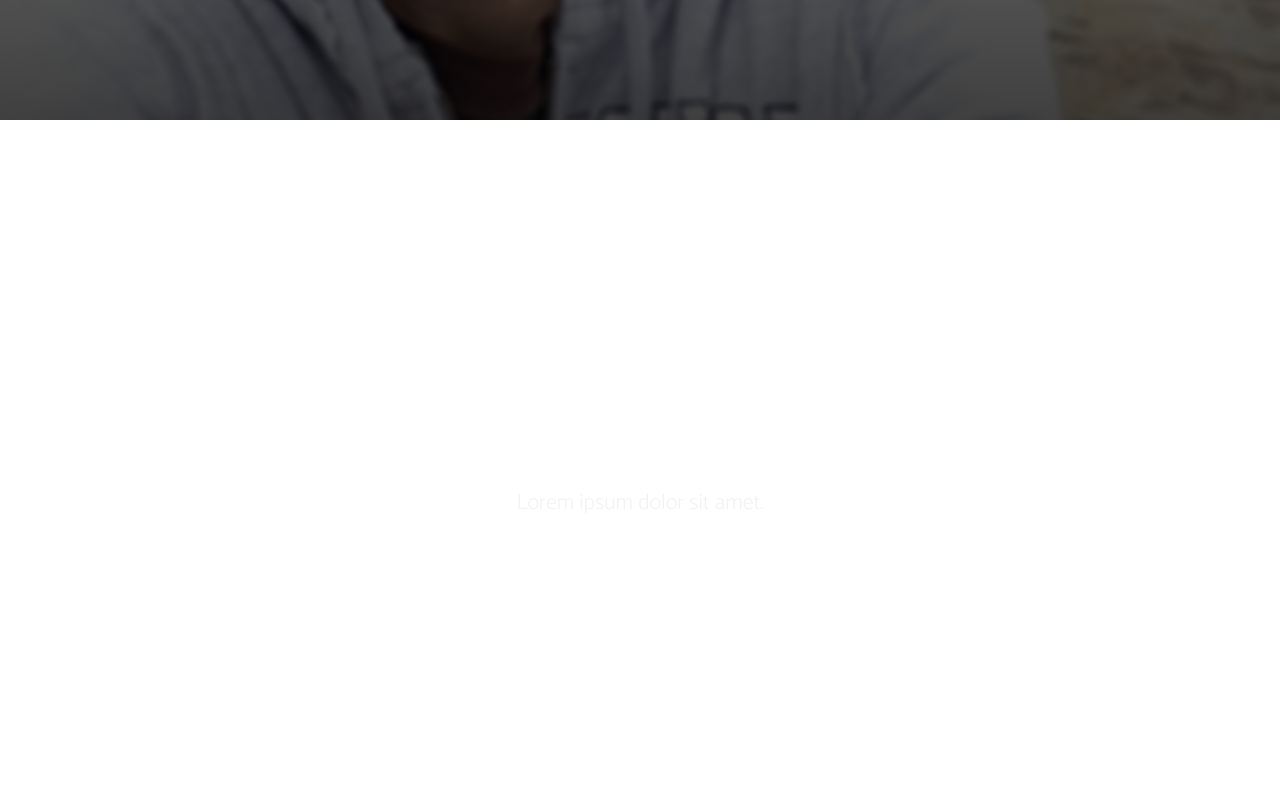
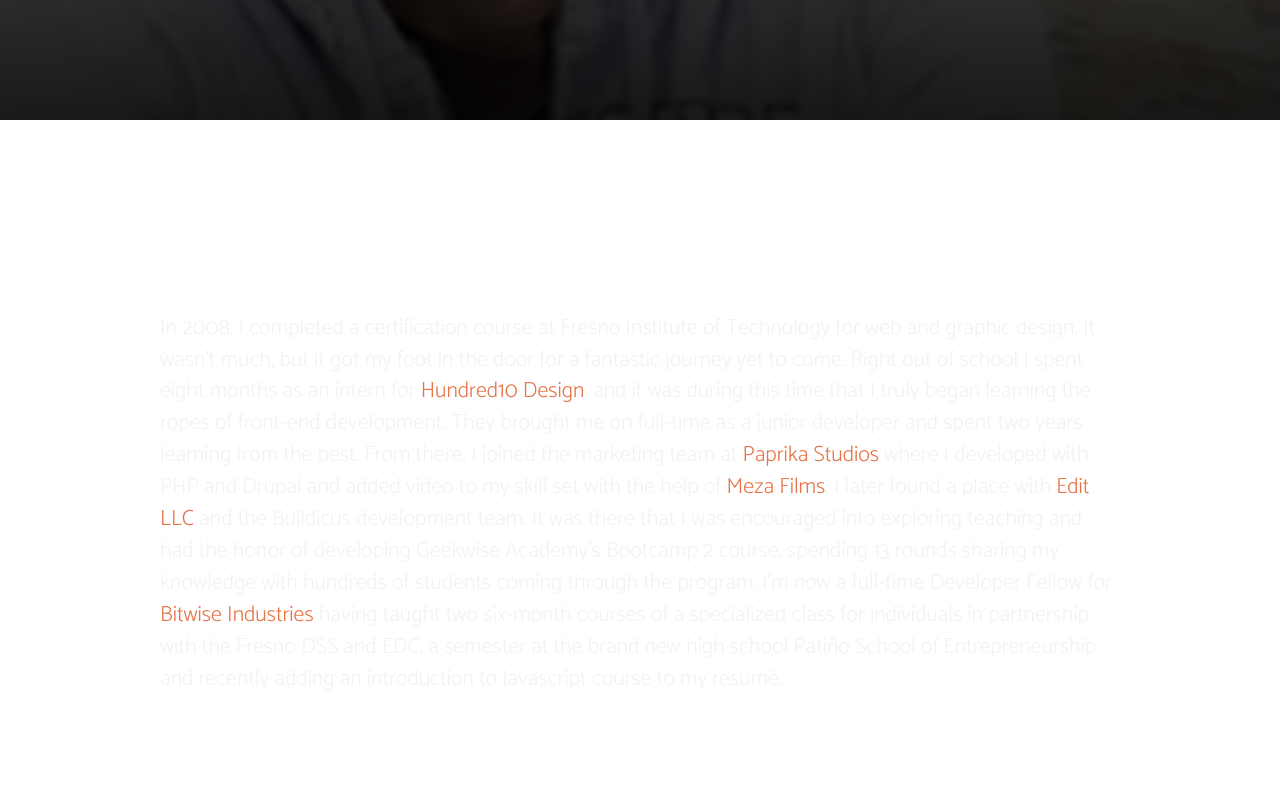
Before and after one commit to mhigley/matthewhigley, a Gatsby site: page / in a window 1280 px wide. Shown: the part 680-1480 px from the top of the page. Built offline with nearby package versions, Linux system fonts and the light colour scheme; Gatsby itself is replaced by a stand-in of ours.

Commit message:
adding biography

```diff
--- a/public/chunk-map.json
+++ b/public/chunk-map.json
@@ -1 +1 @@
-{"app":["/app-ae8d305a6f7879cdd771.js"],"component---src-pages-404-js":["/component---src-pages-404-js-091d1e3b3a75f56ffb78.js"],"component---src-pages-index-js":["/component---src-pages-index-js-7fa3d28f4373a1c2e01d.js"],"component---src-pages-page-2-js":["/component---src-pages-page-2-js-3fc1d32ad4850ea01be8.js"],"pages-manifest":["/pages-manifest-59d6f11a9a4a7f59c89a.js"]}
+{"app":["/app-ae8d305a6f7879cdd771.js"],"component---src-pages-404-js":["/component---src-pages-404-js-091d1e3b3a75f56ffb78.js"],"component---src-pages-index-js":["/component---src-pages-index-js-bc4408c461e0d2f63be4.js"],"component---src-pages-page-2-js":["/component---src-pages-page-2-js-3fc1d32ad4850ea01be8.js"],"pages-manifest":["/pages-manifest-59d6f11a9a4a7f59c89a.js"]}
--- a/src/sections/biography.js
+++ b/src/sections/biography.js
@@ -1,15 +1,51 @@
-import React, { Component } from "react"
+import React, { Component } from "react";
 
 class Biography extends Component {
   render() {
     return (
       <section>
         <div className="container">
-          <p>Lorem ipsum dolor sit amet.</p>
+          <p>
+            In 2008, I completed a certification course at Fresno Institute of
+            Technology for web and graphic design. It wasn't much, but it got my
+            foot in the door for a fantastic journey yet to come. Right out of
+            school I spent eight months as an intern for{" "}
+            <a href="http://bit.ly/1MJ1irL" target="_blank">
+              Hundred10 Design
+            </a>
+            , and it was during this time that I truly began learning the ropes
+            of front-end development. They brought me on full-time as a junior
+            developer and spent two years learning from the best. From there, I
+            joined the marketing team at{" "}
+            <a href="http://bit.ly/1I9hgoP" target="_blank">
+              Paprika Studios
+            </a>{" "}
+            where I developed with PHP and Drupal and added video to my skill
+            set with the help of{" "}
+            <a href="http://bit.ly/1KI5aF4" target="_blank">
+              Meza Films
+            </a>
+            . I later found a place with{" "}
+            <a href="http://bit.ly/1PN9wiw" target="_blank">
+              Edit LLC
+            </a>{" "}
+            and the Buildicus development team. It was there that I was
+            encouraged into exploring teaching and had the honor of developing
+            Geekwise Academy's Bootcamp 2 course, spending 13 rounds sharing my
+            knowledge with hundreds of students coming through the program. I'm
+            now a full-time Developer Fellow for{" "}
+            <a href="http://bit.ly/1JtLxzv" target="_blank">
+              Bitwise Industries
+            </a>{" "}
+            having taught two six-month courses of a specialized class for
+            individuals in partnership with the Fresno DSS and EDC, a semester
+            at the brand new high school Patiño School of Entrepreneurship and
+            recently adding an introduction to Javascript course to my resumé.
+          </p>
         </div>
       </section>
-    )
+    );
   }
 }
 
-export default Biography
+export default Biography;
--- a/src/styles/global.scss
+++ b/src/styles/global.scss
@@ -46,6 +46,10 @@
 }
 html {
   font-size: 16px;
+  .container {
+    width: 90%;
+    margin: 0 auto;
+  }
   h1 {
     font-size: 1em;
   }
@@ -54,14 +58,27 @@
 @media screen and (min-width: 320px) {
   html {
     font-size: calc(16px + 6 * ((100vw - 320px) / 680));
+    .container {
+      width: 80%;
+    }
     h1 {
       font-size: calc(4em + 48 * ((100vw - 320px) / 680));
+    }
+  }
+}
+@media screen and (min-width: 572px) {
+  html {
+    .container {
+      width: 60%;
     }
   }
 }
 @media screen and (min-width: 1000px) {
   html {
     font-size: 22px;
+    .container {
+      width: 960px;
+    }
     h1 {
       font-size: 6.2em;
     }
@@ -91,8 +108,8 @@
     z-index: 1;
     background-image: linear-gradient(
       to bottom,
-      hsla(0, 0%, 0%, 0.35),
-      hsla(0, 0%, 0%, 0.75)
+      hsla(0, 0%, 0%, 0.45),
+      hsla(0, 0%, 0%, 0.9)
     );
   }
 }
```
Also changed, not shown: public/404.html (+3 -3 lines), public/404/index.html (+3 -3 lines), public/index.html (+3 -3 lines), public/page-2/index.html (+3 -3 lines), public/webpack.stats.json (+1 -1 lines), 6 other files.
